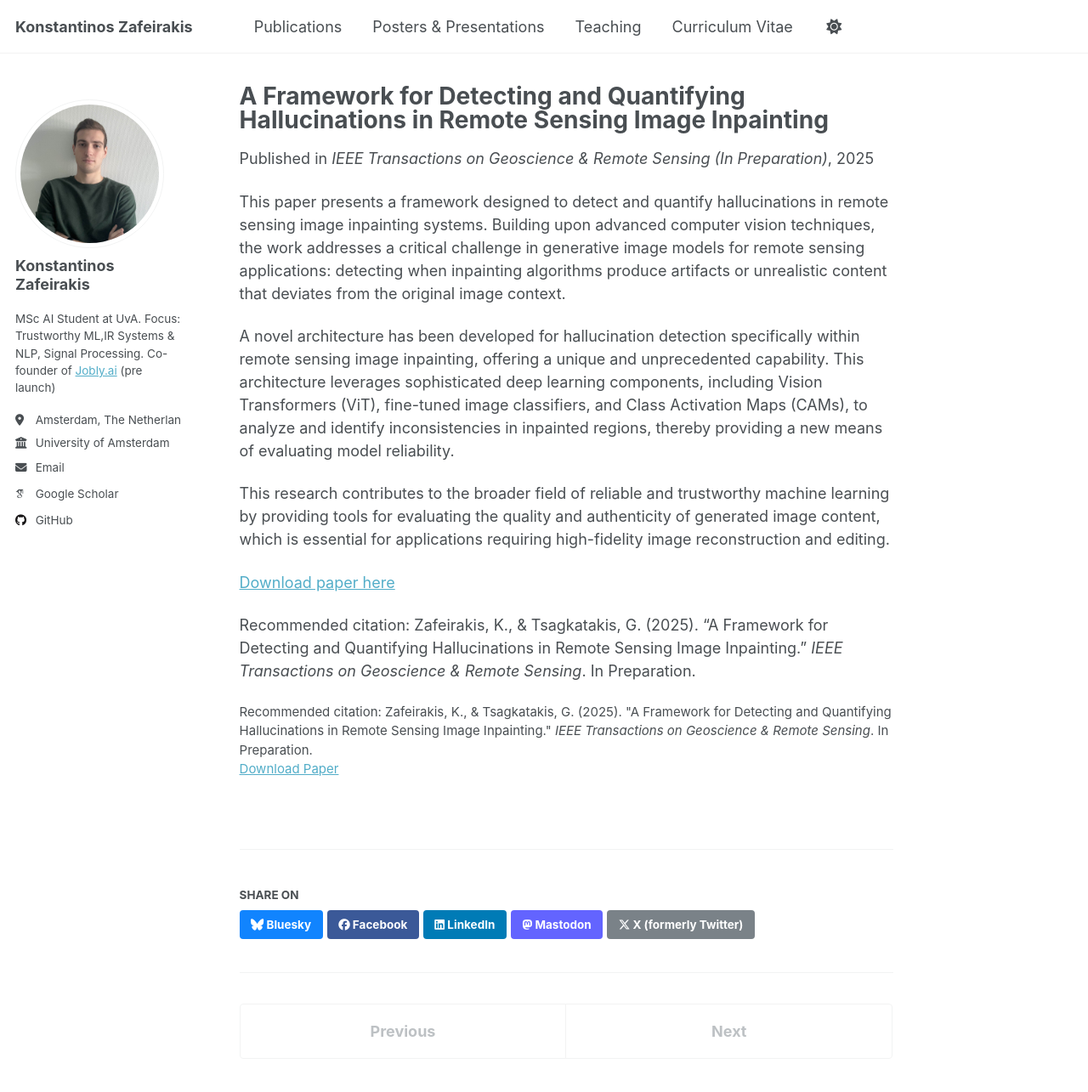
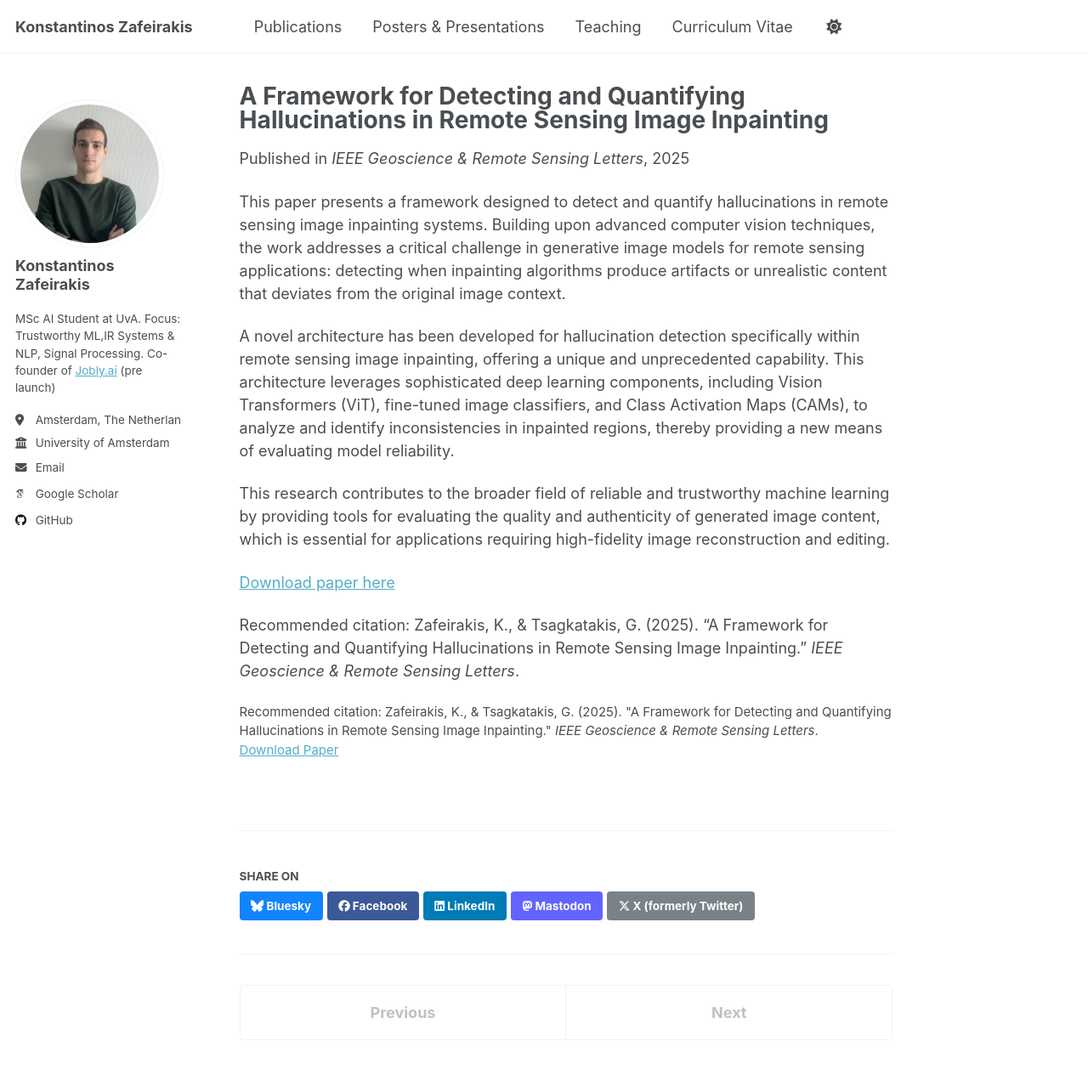
Before and after one commit to kzafeir/kzafeir.github.io, a Jekyll site: the page built from _publications/2025-hallucination-detection-image-inpainting.md, in a window 1280 px wide and 1400 px high. Shown: the top 1285 px of the window at 85% size. Built offline with Jekyll 4.4.1, drawn with Linux system fonts in a browser that asks for light colours; some web fonts are replaced; a script that is not in the unit is left out.

Commit message:
Update site

```diff
--- a/_config.yml
+++ b/_config.yml
@@ -89,6 +89,8 @@ publication_category:
     title: 'Conference Papers'
   in_preparation:
     title: 'In Preparation'
+  submitted:
+    title: 'Submitted'
 
 # Site Settings
 teaser                   :  # filename of teaser fallback teaser image placed in /images/ for social media previews
--- a/_includes/archive-single.html
+++ b/_includes/archive-single.html
@@ -41,7 +41,11 @@
         {% if post.collection == 'teaching' %}
           <p> {{ post.type }}, <i>{{ post.venue }}</i>, {{ post.date | default: "1900-01-01" | date: "%Y" }} </p>
         {% elsif post.collection == 'publications' %}
-          <p>Published in <i>{{ post.venue }}</i>, {{ post.date | default: "1900-01-01" | date: "%Y" }} </p>
+          {% if post.category == 'submitted' %}
+            <p>Submitted to <i>{{ post.venue }}</i>, {{ post.date | default: "1900-01-01" | date: "%Y" }} </p>
+          {% else %}
+            <p>Published in <i>{{ post.venue }}</i>, {{ post.date | default: "1900-01-01" | date: "%Y" }} </p>
+          {% endif %}
         {% elsif post.collection == 'posters' %}
           <p>{{ post.type }}, <i>{{ post.venue }}</i>, {{ post.location }}, {{ post.date | default: "1900-01-01" | date: "%B %Y" }} </p>
         {% elsif post.date %}
--- a/_publications/2025-hallucination-detection-image-inpainting.md
+++ b/_publications/2025-hallucination-detection-image-inpainting.md
@@ -1,13 +1,13 @@
 ---
 title: "A Framework for Detecting and Quantifying Hallucinations in Remote Sensing Image Inpainting"
 collection: publications
-category: in_preparation
+category: submitted
 permalink: /publication/2025-hallucination-detection-image-inpainting
-excerpt: 'A framework for detecting and quantifying hallucinations in remote sensing image inpainting, achieving 87% accuracy in identification and 66% in quantification.'
+excerpt: 'A framework for detecting and quantifying hallucinations in remote sensing image inpainting.'
 date: 2025-01-01
-venue: 'IEEE Transactions on Geoscience & Remote Sensing (In Preparation)'
+venue: 'IEEE Geoscience & Remote Sensing Letters'
 paperurl: '/files/IEEE_Hallucination_Detection.pdf'
-citation: 'Zafeirakis, K., & Tsagkatakis, G. (2025). &quot;A Framework for Detecting and Quantifying Hallucinations in Remote Sensing Image Inpainting.&quot; <i>IEEE Transactions on Geoscience & Remote Sensing</i>. In Preparation.'
+citation: 'Zafeirakis, K., & Tsagkatakis, G. (2025). &quot;A Framework for Detecting and Quantifying Hallucinations in Remote Sensing Image Inpainting.&quot; <i>IEEE Geoscience & Remote Sensing Letters</i>.'
 ---
 
 This paper presents a framework designed to detect and quantify hallucinations in remote sensing image inpainting systems. Building upon advanced computer vision techniques, the work addresses a critical challenge in generative image models for remote sensing applications: detecting when inpainting algorithms produce artifacts or unrealistic content that deviates from the original image context.
@@ -18,4 +18,4 @@ This research contributes to the broader field of reliable and trustworthy machi
 
 [Download paper here](/files/IEEE_Hallucination_Detection.pdf)
 
-Recommended citation: Zafeirakis, K., & Tsagkatakis, G. (2025). "A Framework for Detecting and Quantifying Hallucinations in Remote Sensing Image Inpainting." <i>IEEE Transactions on Geoscience & Remote Sensing</i>. In Preparation.
+Recommended citation: Zafeirakis, K., & Tsagkatakis, G. (2025). "A Framework for Detecting and Quantifying Hallucinations in Remote Sensing Image Inpainting." <i>IEEE Geoscience & Remote Sensing Letters</i>.
```
Also changed, not shown: _pages/cv.md (+1 -1 lines), 1 other file.
